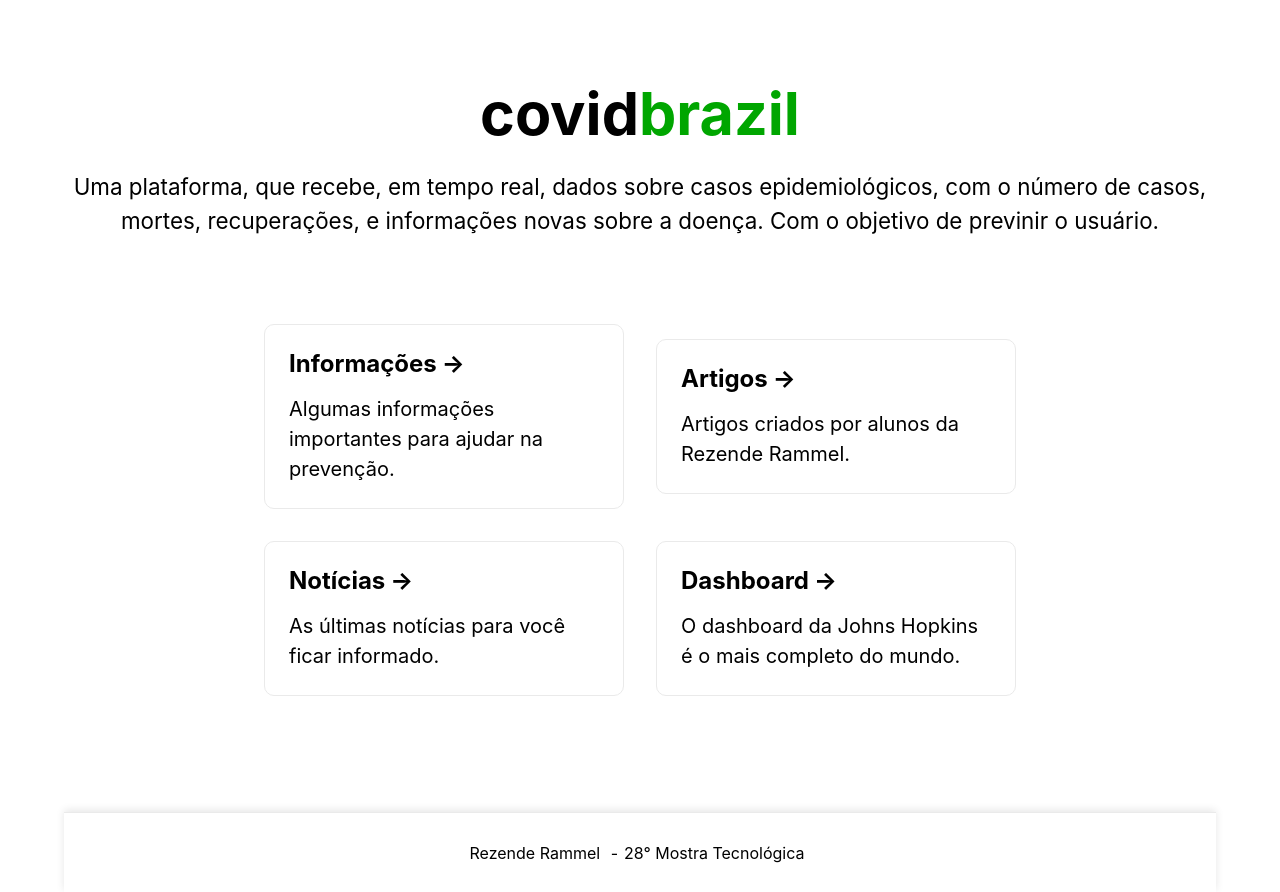
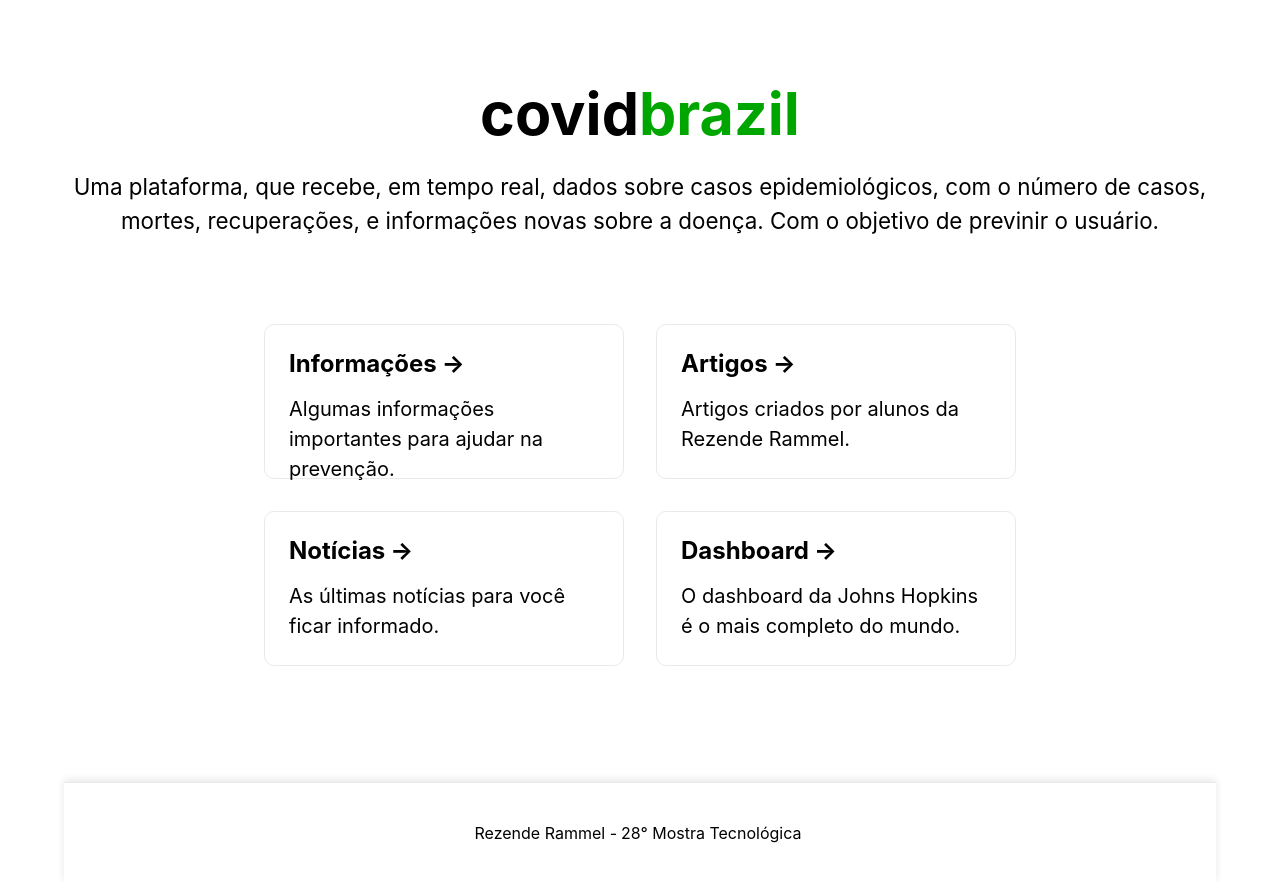
Before and after one commit to joaopedroaa/covidbrazil, a Next.js app: page / in a window 1280 px wide. Built offline with nearby package versions, Linux system fonts and the light colour scheme.

Commit message:
feat: create responsive home cards

```diff
--- a/components/Footer/Footer.module.css
+++ b/components/Footer/Footer.module.css
@@ -5,7 +5,7 @@
 
   width: 90vw;
   min-width: 1024px;
-  height: 80px;
+  height: 100px;
 
   margin-top: 20px;
 
@@ -18,12 +18,11 @@
 }
 
 .footer p {
-  margin-right: 6px;
+  margin-right: 4px;
 }
 
 .footer p:first-child:after {
   content: " - ";
-  margin-left: 6px;
 }
 
 @media (max-width: 450px) {
--- a/styles/Home.module.css
+++ b/styles/Home.module.css
@@ -50,25 +50,28 @@
   align-items: center;
   justify-content: center;
   flex-wrap: wrap;
-
   margin-top: 3rem;
 
-
-  max-width: 800px;
-
-
+  max-width: 900px;
+  transition:  1s ease;
 }
 
 .card {
+  max-width: 360px;
+  max-height: 155px;
+
   margin: 1rem;
+  padding: 1.5rem;
+
   flex-basis: 45%;
-  padding: 1.5rem;
+
   text-align: left;
+  text-decoration: none;
   color: inherit;
-  text-decoration: none;
+  background-color: white;
   border: 1px solid #eaeaea;
-  background-color: white;
   border-radius: 10px;
+
   transition: color 0.15s ease, border-color 0.15s ease;
 }
 
```
